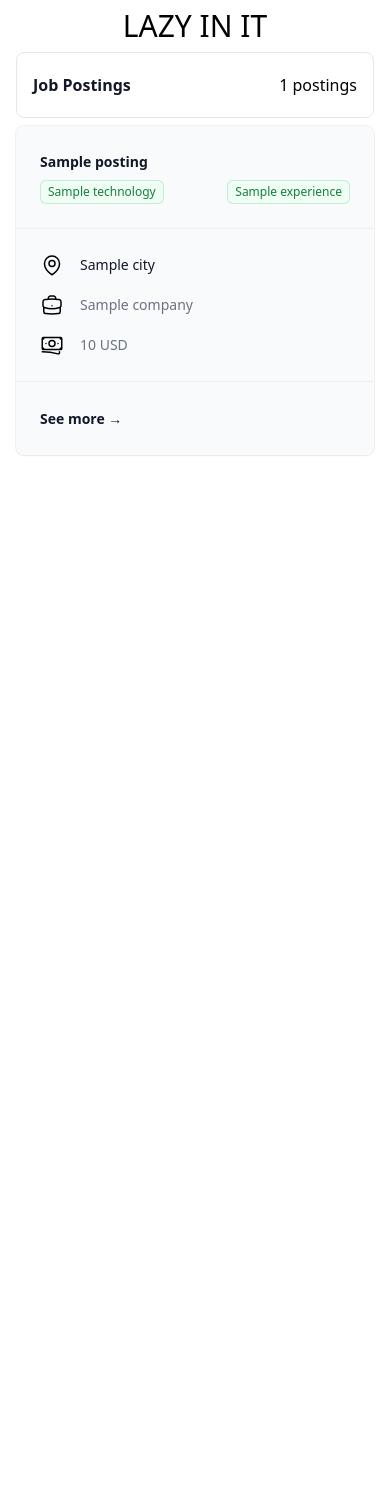
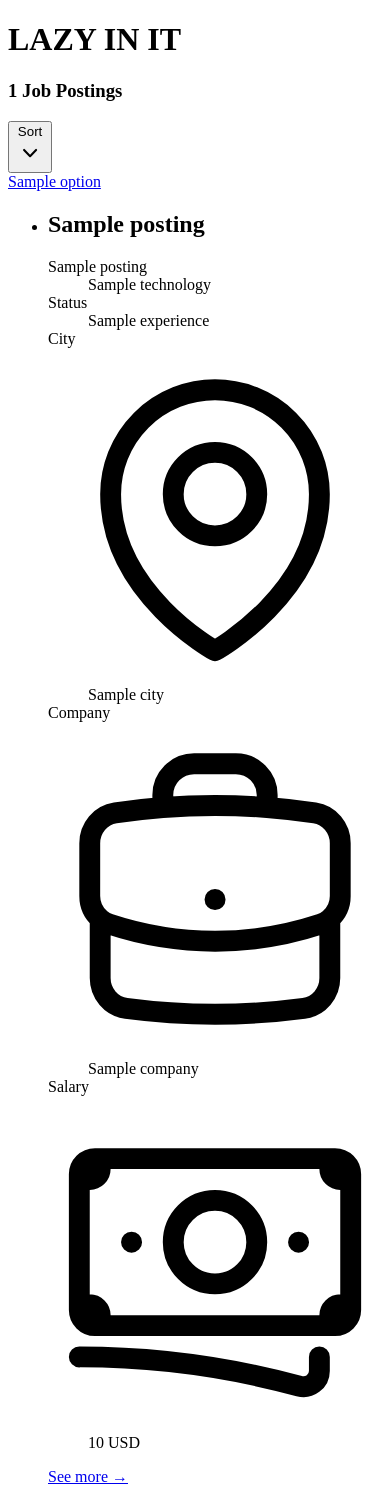
Before and after one commit to KompocikDot/lazy_in_it, a Python web app: template website/templates/index.j2 in a window 390 px wide. Before the commit the page ends 456 px from the top, so only its background shows below. Run offline with Jinja, Linux system fonts and the light colour scheme; the template is opened without the code that fills it: most values are stand-ins (such as "Sample title", 1, 10 or a date in 2020); some libraries are stand-ins or nearby versions; some web fonts are replaced.

Commit message:
Add responsive templates of mainpage

```diff
--- a/website/main.py
+++ b/website/main.py
@@ -2,6 +2,7 @@ from contextlib import asynccontextmanager
 
 from fastapi import FastAPI
 from sqlmodel import SQLModel
+from starlette.staticfiles import StaticFiles
 
 from core.settings import get_settings
 from core.db import engine
@@ -24,3 +25,5 @@ else:
 
 
 app.include_router(main_router)
+
+app.mount("/static", StaticFiles(directory="./static"), name="static")
--- a/website/templates/index.j2
+++ b/website/templates/index.j2
@@ -3,102 +3,31 @@
 <head>
     <meta charset="UTF-8">
     <meta name="viewport" content="width=device-width, initial-scale=1.0">
-    <script src="https://cdn.tailwindcss.com"></script>
+    <link href="./static/output.css" rel="stylesheet">
     <link rel="stylesheet" href="https://rsms.me/inter/inter.css">
+    <script src="./static/alpinejs.min.js" defer></script>
+    <script src="./static/htmx.min.js" defer></script>
     <title>Lazy In It - Job postings for lazy devs!</title>
+
 </head>
-<body>
+<body class="bg-black">
 <div class="mx-auto max-w-7xl px-4 sm:px-6 lg:px-8">
     <div class="mx-auto max-w-3xl">
-        <h1 class="py-2 text-center text-3xl">LAZY IN IT</h1>
-        <div class="border border-gray-200 rounded-lg bg-white px-4 py-5 sm:px-6 mb-2">
+        <h1 class="py-2 text-center text-3xl text-dark-green">LAZY IN IT</h1>
+        <div class="border border-dark-gray/20 rounded-lg bg-dark-gray px-4 py-5 sm:px-6 mb-2">
             <div class="-ml-4 -mt-2 flex flex-wrap items-center justify-between sm:flex-nowrap">
                 <div class="ml-4 mt-2">
-                    <h3 class="text-base font-semibold leading-6 text-gray-900">Job Postings</h3>
+                    <h3 class="text-base font-semibold leading-6 text-white">
+                        {{ postings_count }} Job Postings
+                    </h3>
                 </div>
-                <div class="ml-4 mt-2 flex-shrink-0 text-base ">
-                    {{ postings|length }} postings
+                <div class="ml-4 mt-2 flex-shrink-0 text-base text-white">
+                    {% include "sort_dropdown.j2" %}
                 </div>
             </div>
         </div>
         <ul role="list" class="space-y-3">
-            {% for posting in postings %}
-                <li>
-                    <div class="lg:col-start-3 lg:row-end-1">
-                        <h2 class="sr-only">{{ posting.job_title }}</h2>
-                        <div class="rounded-lg bg-gray-50 shadow-sm ring-1 ring-gray-900/5">
-                            <dl class="flex flex-wrap">
-                                <div class="flex-auto pl-6 pt-6">
-                                    <div class="text-sm font-semibold leading-6 text-gray-900">{{ posting.job_title }}</div>
-                                    <div class="mt-1 text-base font-semibold leading-6 text-gray-900">
-                                        {% for technology in posting.technologies %}
-                                            <dd class="inline-flex items-center rounded-md bg-green-50 px-2 py-1 text-xs font-medium text-green-700 ring-1 ring-inset ring-green-600/20">
-                                                {{ technology }}
-                                            </dd>
-                                        {% endfor %}
-
-                                    </div>
-                                </div>
-                                <div class="flex-none self-end px-6 pt-4">
-                                    <dt class="sr-only">Status</dt>
-                                    <dd class="inline-flex items-center rounded-md bg-green-50 px-2 py-1 text-xs font-medium text-green-700 ring-1 ring-inset ring-green-600/20">
-                                        {{ posting.experience }}
-                                    </dd>
-                                </div>
-                                <div class="flex flex-row">
-
-                                </div>
-                                <div class="mt-6 flex w-full flex-none gap-x-4 border-t border-gray-900/5 px-6 pt-6">
-                                    <dt class="flex-none">
-                                        <span class="sr-only">City</span>
-                                        <svg xmlns="http://www.w3.org/2000/svg" fill="none" viewBox="0 0 24 24"
-                                             stroke-width="1.5" stroke="currentColor" class="w-6 h-6">
-                                            <path stroke-linecap="round" stroke-linejoin="round"
-                                                  d="M15 10.5a3 3 0 1 1-6 0 3 3 0 0 1 6 0Z"/>
-                                            <path stroke-linecap="round" stroke-linejoin="round"
-                                                  d="M19.5 10.5c0 7.142-7.5 11.25-7.5 11.25S4.5 17.642 4.5 10.5a7.5 7.5 0 1 1 15 0Z"/>
-                                        </svg>
-
-
-                                    </dt>
-                                    <dd class="text-sm font-medium leading-6 text-gray-900">{{ posting.city }}</dd>
-                                </div>
-                                <div class="mt-4 flex w-full flex-none gap-x-4 px-6">
-                                    <dt class="flex-none">
-                                        <span class="sr-only">Company</span>
-                                        <svg xmlns="http://www.w3.org/2000/svg" fill="none" viewBox="0 0 24 24"
-                                             stroke-width="1.5" stroke="currentColor" class="w-6 h-6">
-                                            <path stroke-linecap="round" stroke-linejoin="round"
-                                                  d="M20.25 14.15v4.25c0 1.094-.787 2.036-1.872 2.18-2.087.277-4.216.42-6.378.42s-4.291-.143-6.378-.42c-1.085-.144-1.872-1.086-1.872-2.18v-4.25m16.5 0a2.18 2.18 0 0 0 .75-1.661V8.706c0-1.081-.768-2.015-1.837-2.175a48.114 48.114 0 0 0-3.413-.387m4.5 8.006c-.194.165-.42.295-.673.38A23.978 23.978 0 0 1 12 15.75c-2.648 0-5.195-.429-7.577-1.22a2.016 2.016 0 0 1-.673-.38m0 0A2.18 2.18 0 0 1 3 12.489V8.706c0-1.081.768-2.015 1.837-2.175a48.111 48.111 0 0 1 3.413-.387m7.5 0V5.25A2.25 2.25 0 0 0 13.5 3h-3a2.25 2.25 0 0 0-2.25 2.25v.894m7.5 0a48.667 48.667 0 0 0-7.5 0M12 12.75h.008v.008H12v-.008Z"/>
-                                        </svg>
-
-                                    </dt>
-                                    <dd class="text-sm leading-6 text-gray-500">
-                                        <div>{{ posting.company }}</div>
-                                    </dd>
-                                </div>
-                                <div class="mt-4 flex w-full flex-none gap-x-4 px-6">
-                                    <dt class="flex-none">
-                                        <span class="sr-only">Salary</span>
-                                        <svg xmlns="http://www.w3.org/2000/svg" fill="none" viewBox="0 0 24 24"
-                                             stroke-width="1.5" stroke="currentColor" class="w-6 h-6">
-                                            <path stroke-linecap="round" stroke-linejoin="round"
-                                                  d="M2.25 18.75a60.07 60.07 0 0 1 15.797 2.101c.727.198 1.453-.342 1.453-1.096V18.75M3.75 4.5v.75A.75.75 0 0 1 3 6h-.75m0 0v-.375c0-.621.504-1.125 1.125-1.125H20.25M2.25 6v9m18-10.5v.75c0 .414.336.75.75.75h.75m-1.5-1.5h.375c.621 0 1.125.504 1.125 1.125v9.75c0 .621-.504 1.125-1.125 1.125h-.375m1.5-1.5H21a.75.75 0 0 0-.75.75v.75m0 0H3.75m0 0h-.375a1.125 1.125 0 0 1-1.125-1.125V15m1.5 1.5v-.75A.75.75 0 0 0 3 15h-.75M15 10.5a3 3 0 1 1-6 0 3 3 0 0 1 6 0Zm3 0h.008v.008H18V10.5Zm-12 0h.008v.008H6V10.5Z"/>
-                                        </svg>
-
-                                    </dt>
-                                    <dd class="text-sm leading-6 text-gray-500">{{ posting.salary.amount }} {{ posting.salary.currency }}</dd>
-                                </div>
-                            </dl>
-                            <div class="mt-6 border-t border-gray-900/5 px-6 py-6">
-                                <a href="{{ posting.posting_url }}"
-                                   class="text-sm font-semibold leading-6 text-gray-900">See more <span
-                                        aria-hidden="true">&rarr;</span></a>
-                            </div>
-                        </div>
-                    </div>
-                </li>
-            {% endfor %}
+            {% include "postings.j2" %}
         </ul>
 
     </div>
--- /dev/null
+++ b/website/templates/postings.j2
@@ -0,0 +1,79 @@
+{% for posting in postings %}
+    <li>
+        <div class="lg:col-start-3 lg:row-end-1">
+            <h2 class="sr-only">{{ posting.job_title }}</h2>
+            <div class="rounded-lg bg-dark-gray shadow-sm ring-1 ring-dark-green/80">
+                <dl class="flex flex-wrap">
+                    <div class="flex-auto pl-6 pt-6">
+                        <div class="text-sm font-semibold leading-6 text-white">
+                            {{ posting.job_title }}
+                        </div>
+                        <div class="mt-1 text-base font-semibold leading-6 text-light-green">
+                            {% for technology in posting.technologies %}
+                                <dd class="inline-flex items-center rounded-md bg-light-green/10 px-2 py-1 text-xs font-medium text-light-green ring-1 ring-inset ring-light-green/20">
+                                    {{ technology }}
+                                </dd>
+                            {% endfor %}
+
+                        </div>
+                    </div>
+                    <div class="flex-none self-end px-6 pt-4">
+                        <dt class="sr-only">Status</dt>
+                        <dd class="inline-flex items-center rounded-md bg-dark-green/10 px-2 py-1 text-xs font-medium text-dark-green ring-1 ring-inset ring-dark-green/20">
+                            {{ posting.experience }}
+                        </dd>
+                    </div>
+
+                    <div class="flex w-full flex-none flex-col md:flex-row md:grow">
+                        <div class="mt-4 flex md:basis-1/3 gap-x-4 border-t border-light-green/5 px-6 pt-6">
+                            <dt class="flex-none text-dark-green">
+                                <span class="sr-only">City</span>
+                                <svg xmlns="http://www.w3.org/2000/svg" fill="none" viewBox="0 0 24 24"
+                                     stroke-width="1.5" stroke="currentColor" class="w-6 h-6">
+                                    <path stroke-linecap="round" stroke-linejoin="round"
+                                          d="M15 10.5a3 3 0 1 1-6 0 3 3 0 0 1 6 0Z"/>
+                                    <path stroke-linecap="round" stroke-linejoin="round"
+                                          d="M19.5 10.5c0 7.142-7.5 11.25-7.5 11.25S4.5 17.642 4.5 10.5a7.5 7.5 0 1 1 15 0Z"/>
+                                </svg>
+
+
+                            </dt>
+                            <dd class="text-sm font-medium leading-6 text-dark-green/90">{{ posting.city }}</dd>
+                        </div>
+                        <div class="mt-4 flex md:basis-1/3 md:justify-center gap-x-4 md:border-t border-light-green/5 px-6 pt-6">
+                                <dt class="flex-none text-light-green">
+                                <span class="sr-only">Company</span>
+                                <svg xmlns="http://www.w3.org/2000/svg" fill="none" viewBox="0 0 24 24"
+                                     stroke-width="1.5" stroke="currentColor" class="w-6 h-6">
+                                    <path stroke-linecap="round" stroke-linejoin="round"
+                                          d="M20.25 14.15v4.25c0 1.094-.787 2.036-1.872 2.18-2.087.277-4.216.42-6.378.42s-4.291-.143-6.378-.42c-1.085-.144-1.872-1.086-1.872-2.18v-4.25m16.5 0a2.18 2.18 0 0 0 .75-1.661V8.706c0-1.081-.768-2.015-1.837-2.175a48.114 48.114 0 0 0-3.413-.387m4.5 8.006c-.194.165-.42.295-.673.38A23.978 23.978 0 0 1 12 15.75c-2.648 0-5.195-.429-7.577-1.22a2.016 2.016 0 0 1-.673-.38m0 0A2.18 2.18 0 0 1 3 12.489V8.706c0-1.081.768-2.015 1.837-2.175a48.111 48.111 0 0 1 3.413-.387m7.5 0V5.25A2.25 2.25 0 0 0 13.5 3h-3a2.25 2.25 0 0 0-2.25 2.25v.894m7.5 0a48.667 48.667 0 0 0-7.5 0M12 12.75h.008v.008H12v-.008Z"/>
+                                </svg>
+
+                            </dt>
+                                <dd class="text-sm leading-6 text-light-green/90">
+                                <div>{{ posting.company }}</div>
+                            </dd>
+                        </div>
+                        <div class="mt-4 flex md:basis-1/3 md:justify-end gap-x-4 md:border-t border-light-green/5 px-6 pt-6">
+                        <dt class="flex-none text-light-green">
+                            <span class="sr-only">Salary</span>
+                            <svg xmlns="http://www.w3.org/2000/svg" fill="none" viewBox="0 0 24 24"
+                                 stroke-width="1.5" stroke="currentColor" class="w-6 h-6">
+                                <path stroke-linecap="round" stroke-linejoin="round"
+                                      d="M2.25 18.75a60.07 60.07 0 0 1 15.797 2.101c.727.198 1.453-.342 1.453-1.096V18.75M3.75 4.5v.75A.75.75 0 0 1 3 6h-.75m0 0v-.375c0-.621.504-1.125 1.125-1.125H20.25M2.25 6v9m18-10.5v.75c0 .414.336.75.75.75h.75m-1.5-1.5h.375c.621 0 1.125.504 1.125 1.125v9.75c0 .621-.504 1.125-1.125 1.125h-.375m1.5-1.5H21a.75.75 0 0 0-.75.75v.75m0 0H3.75m0 0h-.375a1.125 1.125 0 0 1-1.125-1.125V15m1.5 1.5v-.75A.75.75 0 0 0 3 15h-.75M15 10.5a3 3 0 1 1-6 0 3 3 0 0 1 6 0Zm3 0h.008v.008H18V10.5Zm-12 0h.008v.008H6V10.5Z"/>
+                            </svg>
+
+                        </dt>
+                        <dd class="text-sm leading-6 text-light-green/90">{{ posting.salary.amount }} {{ posting.salary.currency }}</dd>
+                    </div>
+                    </div>
+                </dl>
+                <div class="mt-6 border-t border-light-green/5 px-6 py-6">
+                    <a href="{{ posting.posting_url }}"
+                       class="text-sm font-semibold leading-6 text-white">See more <span
+                            aria-hidden="true">&rarr;</span></a>
+                </div>
+            </div>
+        </div>
+    </li>
+{% endfor %}
--- /dev/null
+++ b/website/templates/sort_dropdown.j2
@@ -0,0 +1,61 @@
+<div>
+    <div class="mx-auto text-center">
+        <section aria-labelledby="filter-heading">
+
+            <div class="flex items-center justify-between">
+                <div class="relative inline-block text-left" x-data="{ isOpen: false }">
+                    <div>
+                        <button
+                                type="button"
+                                class="group inline-flex justify-center text-sm font-medium text-white hover:text-gray"
+                                id="mobile-menu-button"
+                                aria-expanded="false"
+                                aria-haspopup="true"
+                                @click="isOpen = !isOpen"
+                        >
+                            Sort
+                            <svg class="-mr-1 ml-1 h-5 w-5 flex-shrink-0 text-gray-400 group-hover:text-white"
+                                 viewBox="0 0 20 20" fill="currentColor" aria-hidden="true">
+                                <path fill-rule="evenodd"
+                                      d="M5.23 7.21a.75.75 0 011.06.02L10 11.168l3.71-3.938a.75.75 0 111.08 1.04l-4.25 4.5a.75.75 0 01-1.08 0l-4.25-4.5a.75.75 0 01.02-1.06z"
+                                      clip-rule="evenodd"/>
+                            </svg>
+                        </button>
+                    </div>
+
+                    <div
+                            class="absolute right-0 z-10 mt-2 w-40 origin-top-left rounded-md bg-dark-gray shadow-2xl ring-1 ring-dark-green/80 ring-opacity-50 focus:outline-none"
+                            x-show="isOpen"
+
+                            x-transition:enter="transition ease-out duration-100"
+                            x-transition:enter-start="transform opacity-0 scale-95"
+                            x-transition:enter-end="transform opacity-100 scale-100"
+                            x-transition:leave="transition ease-in duration-75"
+                            x-transition:leave-start="transform opacity-100 scale-100"
+                            x-transition:leave-end="transform opacity-0 scale-95"
+
+                            role="menu"
+                            aria-orientation="vertical"
+                            aria-labelledby="mobile-menu-button"
+                            tabindex="-1"
+                    >
+                        {% for option in sort_options %}
+                        <a
+                            href="{{ option.href }}"
+                            class="block text-center px-4 py-2 text-sm font-medium text-white first-of-type:rounded-t-md last-of-type:rounded-b-md
+                            {% if not option.active %} hover:bg-dark-green/30 {% endif %}
+                            {% if option.active %} bg-dark-green/90 {% endif %} }}"
+                            role="menuitem"
+                            tabindex="-1"
+                            id="{{ option.name }}"
+                        >
+                            {{ option.name }}
+                        </a>
+                        {% endfor %}
+                    </div>
+                </div>
+
+            </div>
+        </section>
+    </div>
+</div>
```
Also changed, not shown: website/postings/routes.py (+6 -1 lines), 1 other file.
